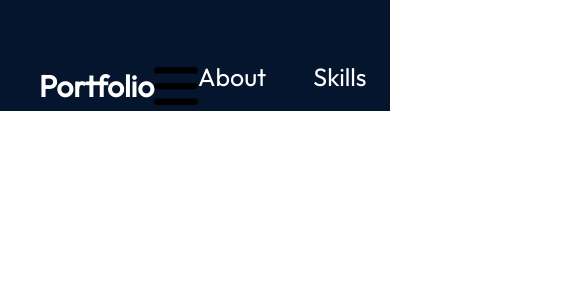
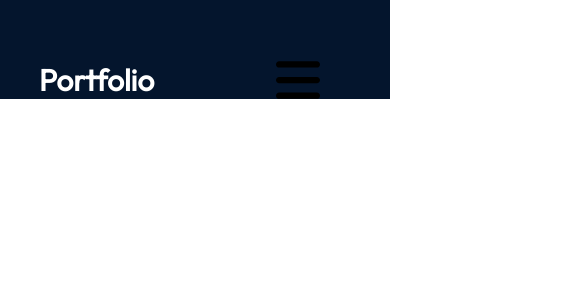
Before and after one commit to KipletingEdwin/React-Portfolio, a React (Create React App) app: page / in a window 390 px wide. Shown: the top 300 px of the page, 585 px wide, since content can reach past the window. Built offline with nearby package versions, Linux system fonts and the light colour scheme; a web font is replaced by a local one.

Commit message:
make navbar responsive

```diff
--- a/src/App.css
+++ b/src/App.css
@@ -12,13 +12,14 @@
   background-color: #04152d;
 }
 
-.nav {
+.navbar {
   align-items: center;
   position: relative;
   display: flex;
   justify-content: space-between;
   padding-top: 61px;
   margin: 0 10%;
+  z-index: 2;
 }
 
 .port {
@@ -47,3 +48,38 @@
 .menu img {
   height: 50px;
 }
+
+@media screen and (max-width: 830px) {
+  .nav{
+    align-items: flex-start;
+    flex-direction: column;
+  }
+
+  .menu{
+    flex-direction: column;
+    align-items: flex-end;
+    right: 0;
+    margin-right: 10%;
+    position: absolute;
+    z-index: 3;
+    gap: 11px;
+
+  }
+
+  .bar{
+    cursor: pointer;
+    display: block;
+  }
+
+  .menu ul{
+    flex-direction: column;
+    align-items: center;
+    display: none;
+    gap: 13px;
+    background: rgb(25, 55, 109);
+    border-radius: 10px;
+    background: linear-gradient(0deg, rgba(25, 55, 109, 0.2)0%, rgba(25, 55, 109, 100%));
+    box-shadow: 0 0 4px 0 rgba(0, 0, 0, 0.25);
+    padding: 24px 33px;
+  }
+}
--- a/src/components/NavBar.js
+++ b/src/components/NavBar.js
@@ -2,11 +2,11 @@ import React from "react";
 import bar from "../assets/bars-solid.svg"
 
 function NavBar() {
-  return <nav className="nav">
+  return <nav className="navbar">
     <a className="port" href="/"> Portfolio</a>
     <div className="menu">
-    <img alt="bar" src={bar}/>
-        <ul>
+    <img className="bar" alt="bar" src={bar}/>
+        <ul >
             <li><a href="#about"> About </a></li>
             <li><a href="#skills"> Skills </a></li>
             <li><a href="#projects"> Projects </a></li>
```
